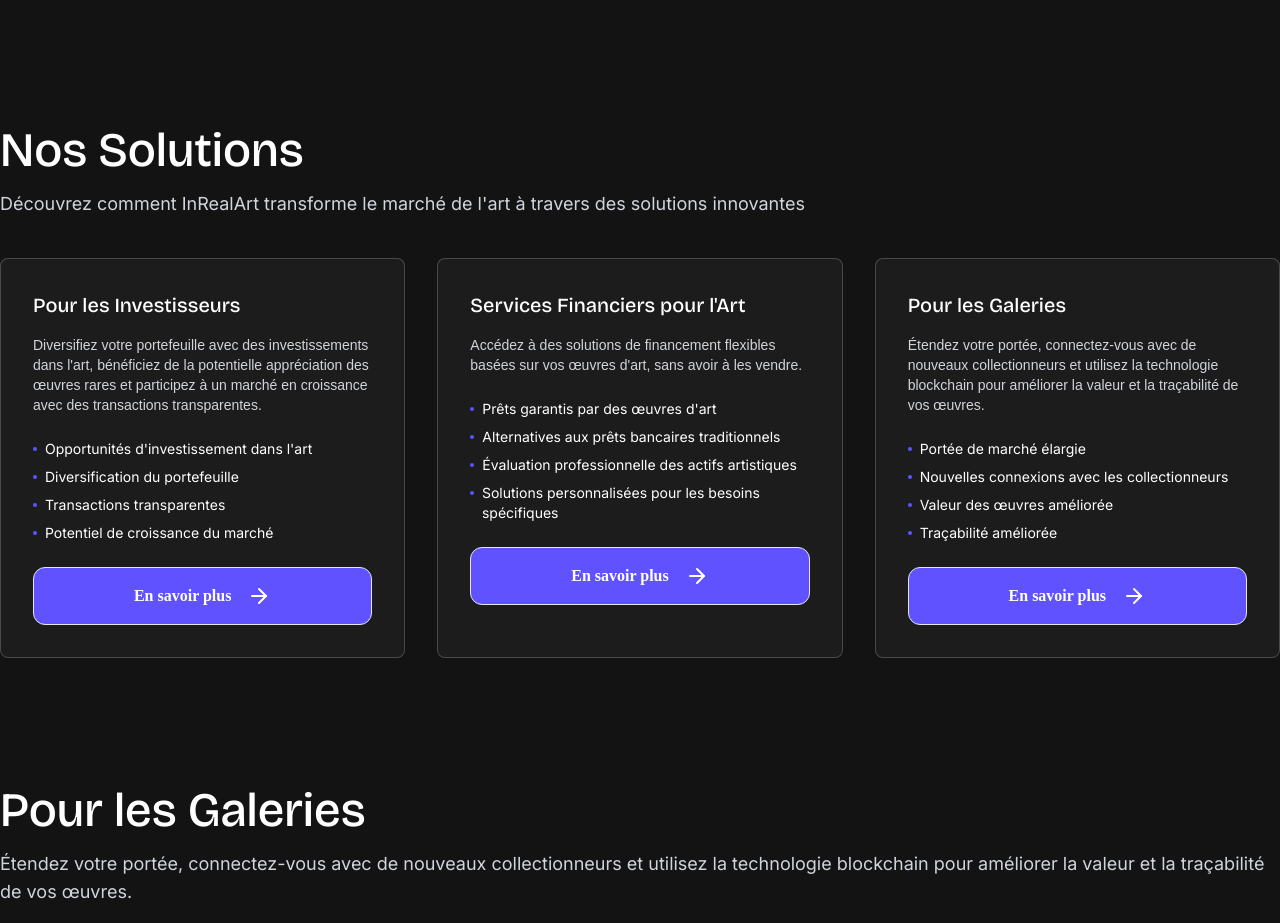
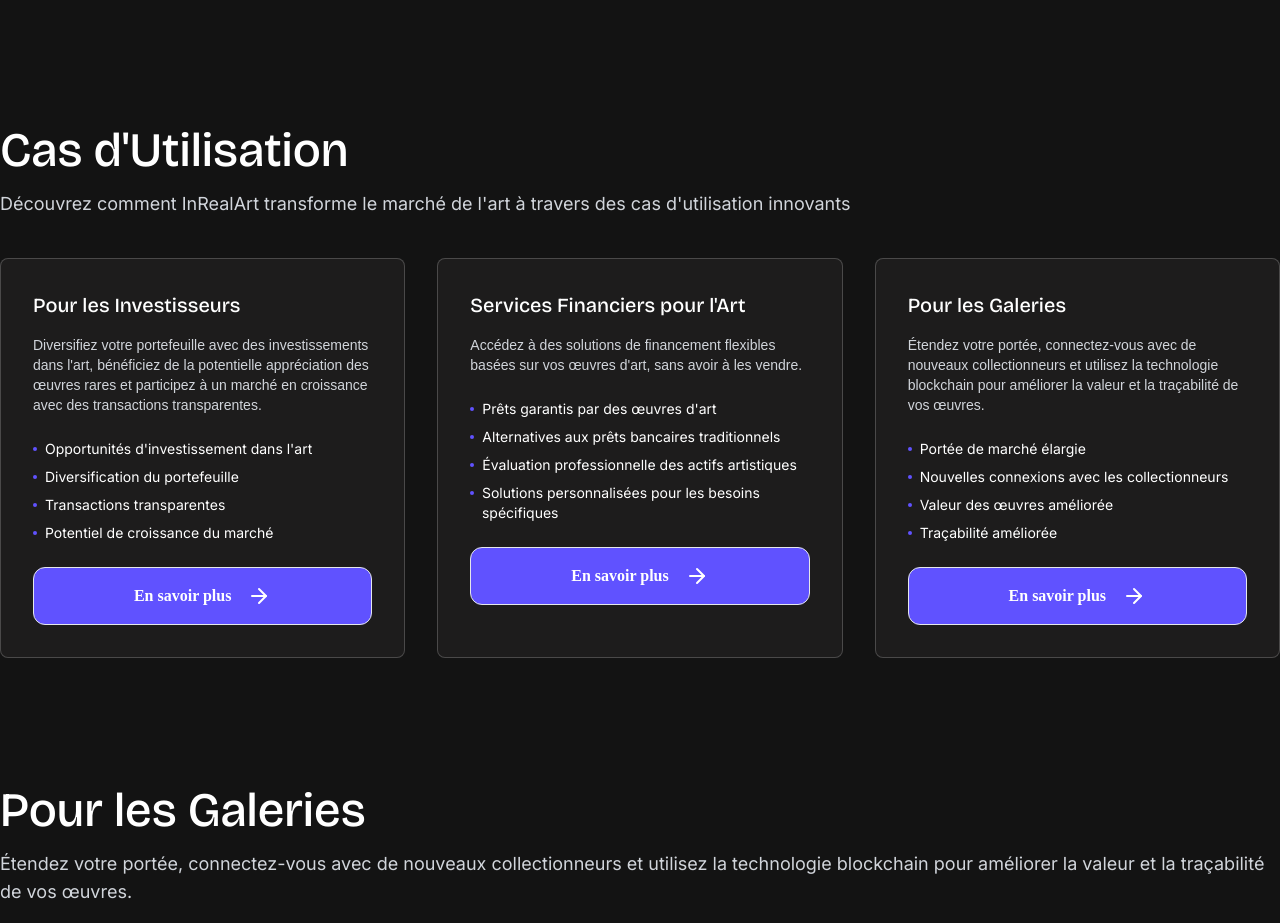
Before and after one commit to InRealArt/landing, a Next.js app: page /usecase in a window 1280 px wide. Shown: the part 780-1703 px from the top of the page. Built offline with nearby package versions, Linux system fonts and the light colour scheme; no server answers; the database is empty; a web font is replaced by a local one.

Commit message:
fix build error

```diff
--- a/src/components/usecase/CustomerStories.tsx
+++ b/src/components/usecase/CustomerStories.tsx
@@ -37,13 +37,13 @@
       link: "/usecase/leasing"
     },
     {
-      title: "Services Financiers pour l'Art",
-      description: "Accédez à des solutions de financement flexibles basées sur vos œuvres d'art, sans avoir à les vendre.",
+      title: t('usecase.items.lending.title'),
+      description: t('usecase.items.lending.description'),
       benefits: [
-        "Prêts garantis par des œuvres d'art",
-        "Alternatives aux prêts bancaires traditionnels",
-        "Évaluation professionnelle des actifs artistiques",
-        "Solutions personnalisées pour les besoins spécifiques"
+        t('usecase.items.lending.features.0'),
+        t('usecase.items.lending.features.1'),
+        t('usecase.items.lending.features.2'),
+        t('usecase.items.lending.features.3')
       ],
       link: "/usecase/lending"
     },
@@ -58,10 +58,10 @@
   return (
     <section className="relative max-w-90 xl:max-w-screen-xl m-auto mt-32">
       <h2 className="text-3xl md:text-5xl bricolage-grotesque font-medium mb-4">
-        Nos Solutions
+        {t('usecase.intro.title')}
       </h2>
       <p className="text-base md:text-lg inter text-gray-300 mb-10">
-        Découvrez comment InRealArt transforme le marché de l'art à travers des solutions innovantes
+        {t('usecase.intro.subtitle')}
       </p>
 
       <div className="grid grid-cols-1 md:grid-cols-3 gap-8">
--- a/src/locales/en.json
+++ b/src/locales/en.json
@@ -345,6 +345,16 @@
           "Market growth potential"
         ]
       },
+      "lending": {
+        "title": "Financial Services for Art",
+        "description": "Access flexible financing solutions based on your artworks without having to sell them.",
+        "features": [
+          "Loans secured by artworks",
+          "Alternatives to traditional bank loans",
+          "Professional evaluation of artistic assets",
+          "Customized solutions for specific needs"
+        ]
+      },
       "gallery": {
         "title": "For Galleries",
         "description": "Expand your reach, connect with new collectors, and leverage blockchain technology to enhance the value and traceability of your artworks.",
--- a/src/locales/fr.json
+++ b/src/locales/fr.json
@@ -344,6 +344,16 @@
           "Potentiel de croissance du marché"
         ]
       },
+      "lending": {
+        "title": "Services Financiers pour l'Art",
+        "description": "Accédez à des solutions de financement flexibles basées sur vos œuvres d'art, sans avoir à les vendre.",
+        "features": [
+          "Prêts garantis par des œuvres d'art",
+          "Alternatives aux prêts bancaires traditionnels",
+          "Évaluation professionnelle des actifs artistiques",
+          "Solutions personnalisées pour les besoins spécifiques"
+        ]
+      },
       "gallery": {
         "title": "Pour les Galeries",
         "description": "Étendez votre portée, connectez-vous avec de nouveaux collectionneurs et utilisez la technologie blockchain pour améliorer la valeur et la traçabilité de vos œuvres.",
```
